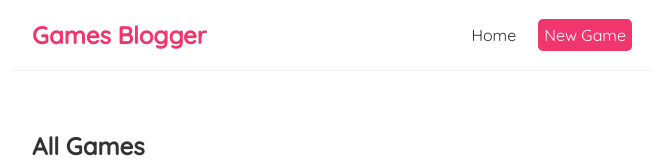
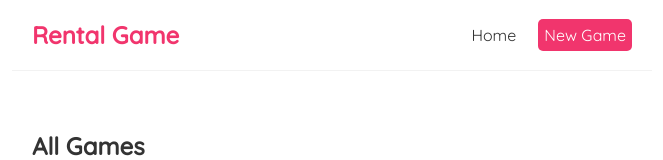
Before and after one commit to Destantomy/Reactjs-basic-app, a React (Create React App) app: page / in a window 1280 px wide. Shown: the top 160 px of the page, without its empty margins (308-971 px from the left). Built offline with nearby package versions, Linux system fonts and the light colour scheme; data requests are answered from the project's data file.

Commit message:
DONE react@18.2.0

```diff
--- a/src/Navbar.js
+++ b/src/Navbar.js
@@ -4,7 +4,7 @@ import { Link } from 'react-router-dom'
 const Navbar = () => {
   return (
     <nav className="navbar">
-        <h1>Games Blogger</h1>
+        <h1>Rental Game</h1>
         <div className="links">
         <Link to="/">Home</Link>
         <Link to="/create" className='new-blog'>New Game</Link>
--- a/src/index.css
+++ b/src/index.css
@@ -62,6 +62,7 @@
 
 .blog-preview:hover {
   box-shadow: 1px 3px 5px rgba(0, 0, 0, 0.1);
+  border-radius: 5px;
 }
 
 .blog-preview h3 {
```
Also changed, not shown: src/_tmp/logo.svg (renamed from src/logo.svg), src/_tmp/setupTests.js (renamed from src/setupTests.js), 1 other file (tests, documents, lock files or other folders).
